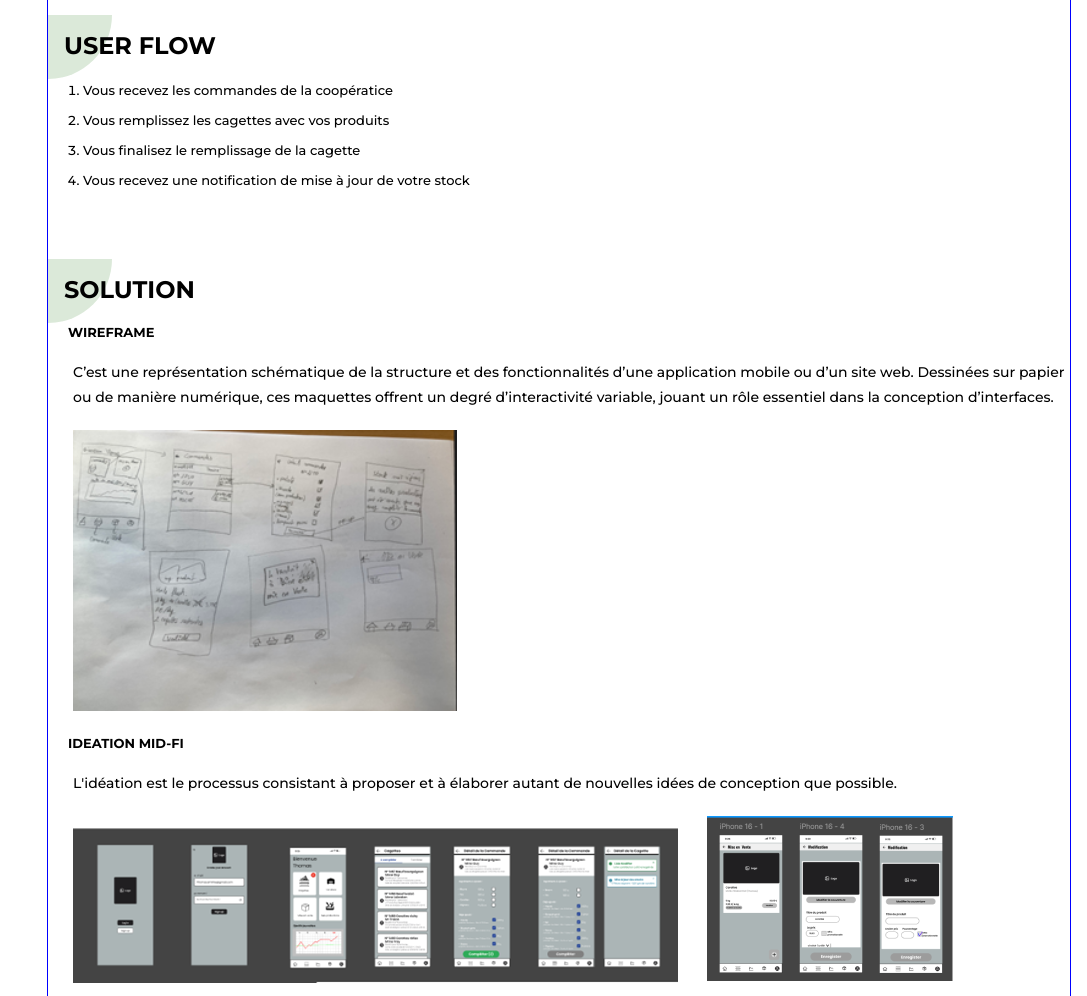
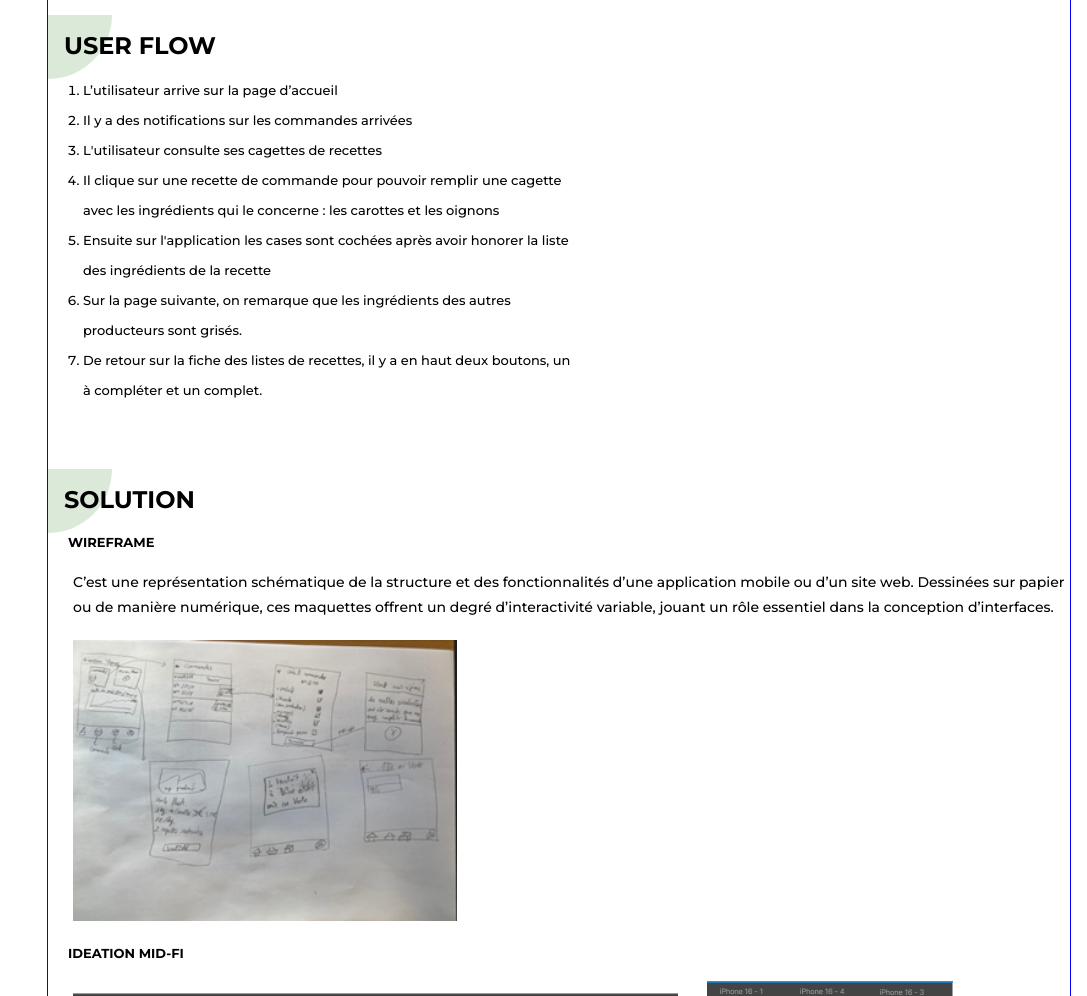
Before and after one commit to ludivineboc/agri-la-toile, a plain HTML site: page docu.html in a window 1280 px wide. Shown: the part 1620-2616 px from the top of the page, without its empty margins (193-1280 px from the left). Drawn offline with Linux system fonts and the light colour scheme.

Commit message:
commit refresh

```diff
--- a/docu.html
+++ b/docu.html
@@ -72,7 +72,14 @@
             <section class="leContexte bottom">
                 <h3 class="titre">CONTEXTE</h3>
                 <p><strong>Augmenter les revenus des petits producteurs alimentaires.</strong></p>
-                <p>Les petits agriculteurs sont exposés à l'insécurité alimentaire : au niveau mondial, ils constituent la majorité des personnes vivant dans la pauvreté. Il est essentiel de les aider à augmenter leurs revenus et à améliorer leurs moyens d'existence pour développer des systèmes alimentaires durables, promouvoir la sécurité alimentaire et parvenir à la Faim zéro.. En effet,  les petits agriculteurs continuent à être confrontés à de fortes contraintes. Certains ne parviennent pas à produire suffisamment pour subsister durant la saison creuse. D'autres peuvent générer un petit excédent, mais ont du mal à réaliser des profits. Ils n'ont pas accès aux facteurs de production et au financement et ils sont impuissants face aux aléas climatiques. </p>
+                <p>Les petits agriculteurs sont exposés à l'insécurité alimentaire : au niveau mondial, ils constituent
+                    la majorité des personnes vivant dans la pauvreté. Il est essentiel de les aider à augmenter leurs
+                    revenus et à améliorer leurs moyens d'existence pour développer des systèmes alimentaires durables,
+                    promouvoir la sécurité alimentaire et parvenir à la Faim zéro.. En effet, les petits agriculteurs
+                    continuent à être confrontés à de fortes contraintes. Certains ne parviennent pas à produire
+                    suffisamment pour subsister durant la saison creuse. D'autres peuvent générer un petit excédent,
+                    mais ont du mal à réaliser des profits. Ils n'ont pas accès aux facteurs de production et au
+                    financement et ils sont impuissants face aux aléas climatiques. </p>
             </section>
 
             <section class="leProbleme bottom">
@@ -83,7 +90,15 @@
 
             <section class="leBenchmark bottom">
                 <h3 class="titre">BENCHMARK</h3>
-                <p>Avant de créer notre application La Cagette, nous avons réalisé un benchmarking en nous inspirant des sites HelloFresh et Quitoque, qui partagent des caractéristiques essentielles pour une expérience utilisateur optimale. Leur navigation fluide nous a particulièrement inspirés, car elle permet aux utilisateurs de trouver rapidement ce qu'ils cherchent. Le design simplifié de ces sites, qui crée une atmosphère visuelle agréable et claire, a également guidé nos choix pour offrir une interface simple et élégante. La présentation soignée de leurs produits et services nous a montré l'importance de rendre l'information claire et attrayante pour capter l'attention de l’utilisateur. En suivant ces exemples, nous avons conçu La Cagette pour offrir une expérience utilisateur intuitive, esthétique et engageante.
+                <p>Avant de créer notre application La Cagette, nous avons réalisé un benchmarking en nous inspirant des
+                    sites HelloFresh et Quitoque, qui partagent des caractéristiques essentielles pour une expérience
+                    utilisateur optimale. Leur navigation fluide nous a particulièrement inspirés, car elle permet aux
+                    utilisateurs de trouver rapidement ce qu'ils cherchent. Le design simplifié de ces sites, qui crée
+                    une atmosphère visuelle agréable et claire, a également guidé nos choix pour offrir une interface
+                    simple et élégante. La présentation soignée de leurs produits et services nous a montré l'importance
+                    de rendre l'information claire et attrayante pour capter l'attention de l’utilisateur. En suivant
+                    ces exemples, nous avons conçu La Cagette pour offrir une expérience utilisateur intuitive,
+                    esthétique et engageante.
                 </p>
             </section>
 
@@ -98,17 +113,19 @@
 
                 <div class="MesActions">
                     <ol>
-                        <li>
-                            <a href="#">Vous recevez les commandes de la coopératice</a>
+                        <li>L’utilisateur arrive sur la page d’accueil
                         </li>
-                        <li>
-                            <a href="#">Vous remplissez les cagettes avec vos produits</a>
+                        <li>Il y a des notifications sur les commandes arrivées
                         </li>
-                        <li>
-                            <a href="#">Vous finalisez le remplissage de la cagette</a>
+                        <li>L'utilisateur consulte ses cagettes de recettes
                         </li>
-                        <li>
-                            <a href="#">Vous recevez une notification de mise à jour de votre stock</a>
+                        <li>Il clique sur une recette de commande pour pouvoir remplir une cagette avec les ingrédients qui le concerne : les carottes et les oignons
+                        </li>
+                        <li> Ensuite sur l'application les cases sont cochées après avoir honorer la liste des ingrédients de la recette
+                        </li>
+                        <li> Sur la page suivante, on remarque que les ingrédients des autres producteurs sont grisés.
+                        </li>
+                        <li> De retour sur la fiche des listes de recettes, il y a en haut deux boutons, un à compléter et un complet.
                         </li>
                     </ol>
                 </div>
@@ -127,7 +144,7 @@
                 </div>
 
                 <h4>IDEATION MID-FI</h4>
-                <p>L'idéation est le processus consistant à proposer et à élaborer  autant de nouvelles idées de conception que possible.</p>
+
 
                 <div class="IdeationImg">
                     <img src="Assets/midFi1.png" alt="photo de midfi">
@@ -136,8 +153,8 @@
 
                 <h4>MOCK-UP HI-FI</h4>
                 <div class="MockupImg">
-                <img src="Assets/Capture_hifi 1.jpg" alt="photo fi">
-            </div>
+                    <img src="Assets/Capture_hifi 1.jpg" alt="photo fi">
+                </div>
             </section>
 
             <section class="testUtilisateur bottom">
```
Also changed, not shown: index.html (+9 -6 lines), style.css (+10 -3 lines), Assets/post_it.jpg (added).
